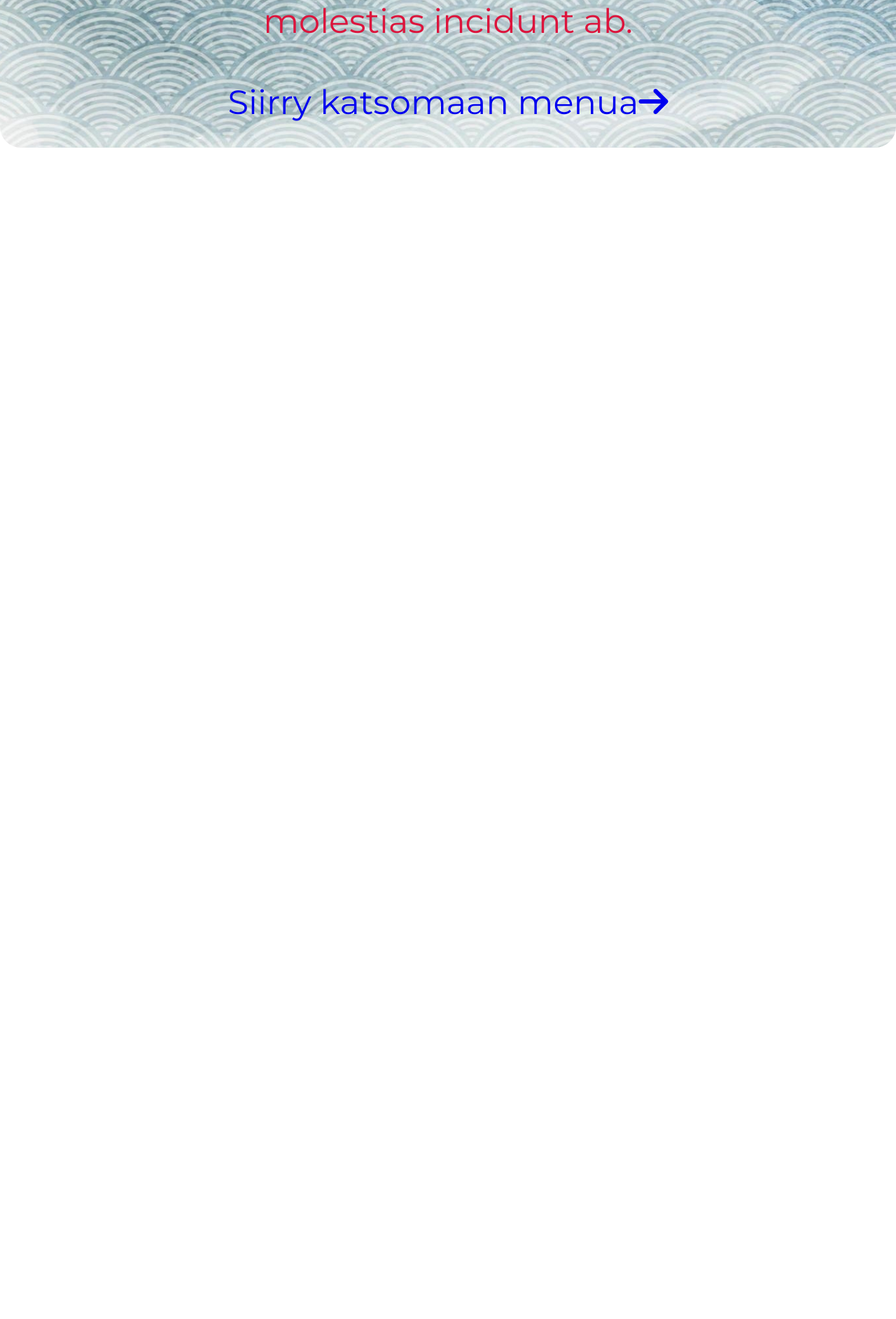
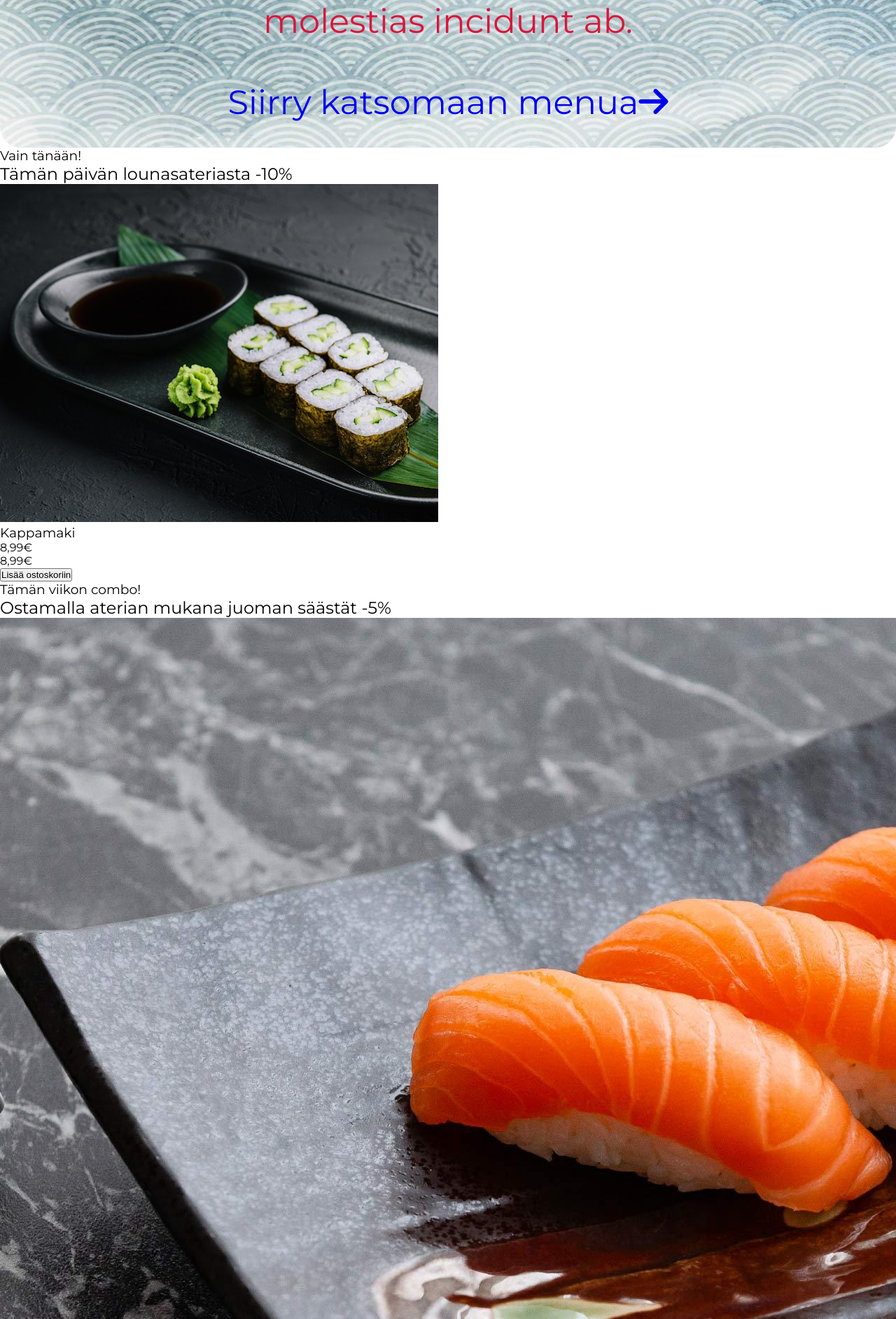
Before and after one commit to purkkapunkki/Web-kehitysprojekti, a web app: file main.html in a window 1280 px wide; the page is wider, and only the part inside the window is pictured. Shown: the part 807-2692 px from the top of that part at 70% size. Before the commit the page ends 1018 px from the top of that part, so only its background shows below. Run offline with its HTML, style and script files only (its server is not run), Linux system fonts and the light colour scheme; some libraries are stand-ins or nearby versions.

Commit message:
Added commercials

```diff
--- a/css/media-queries.css
+++ b/css/media-queries.css
@@ -16,4 +16,7 @@
 }
 
 @media only screen and (min-width: 801px) {
+  #commercials {
+    flex-direction: row;
+  }
 }
--- a/main.html
+++ b/main.html
@@ -49,8 +49,52 @@
           ></a>
         </section>
       </article>
-        </div>
-      </div>
+
+      <article id="commercials">
+        <section class="order-containers commercial-container">
+          <h1>Vain tänään!</h1>
+          <h2>Tämän päivän lounasateriasta -10%</h2>
+          <img
+            src="img/kappamaki-sushi.jpg"
+            alt="kuva kappamakista"
+            id="lunch-sale-img"
+          />
+          <h3>Kappamaki</h3>
+          <p id="lunch-price">8,99&euro;</p>
+          <p id="sale-lunch-price">8,99&euro;</p>
+          <button class="buttons">Lisää ostoskoriin</button>
+        </section>
+
+        <section class="order-containers commercial-container">
+          <h1>Tämän viikon combo!</h1>
+          <h2>Ostamalla aterian mukana juoman säästät -5%</h2>
+          <div>
+            <img
+              src="img/salmon-nigiri.jpg"
+              alt="kuva lohinigiristä"
+              id="lunch-sale-img"
+            />
+
+            <i class="fa-solid fa-plus"></i>
+
+            <h3>Lohi nigiri</h3>
+            <p id="lunch-price">8,99&euro;</p>
+            <p id="sale-lunch-price">8,99&euro;</p>
+          </div>
+          <div>
+            <img
+              src="img/novelle.jpg"
+              alt="kuva novelle kivennäisvedestä"
+              id="lunch-sale-img"
+            />
+            <h3>Novelle kivennäisvesi</h3>
+            <p id="lunch-price">2,99&euro;</p>
+            <p id="sale-lunch-price">2,99&euro;</p>
+          </div>
+        </section>
+      </article>
+
+      <section>karuselli top ruuist</section>
     </main>
 
     <footer></footer>
```
Also changed, not shown: img/kappamaki-sushi.jpg (added), img/novelle.jpg (added), img/salmon-nigiri.jpg (added).
